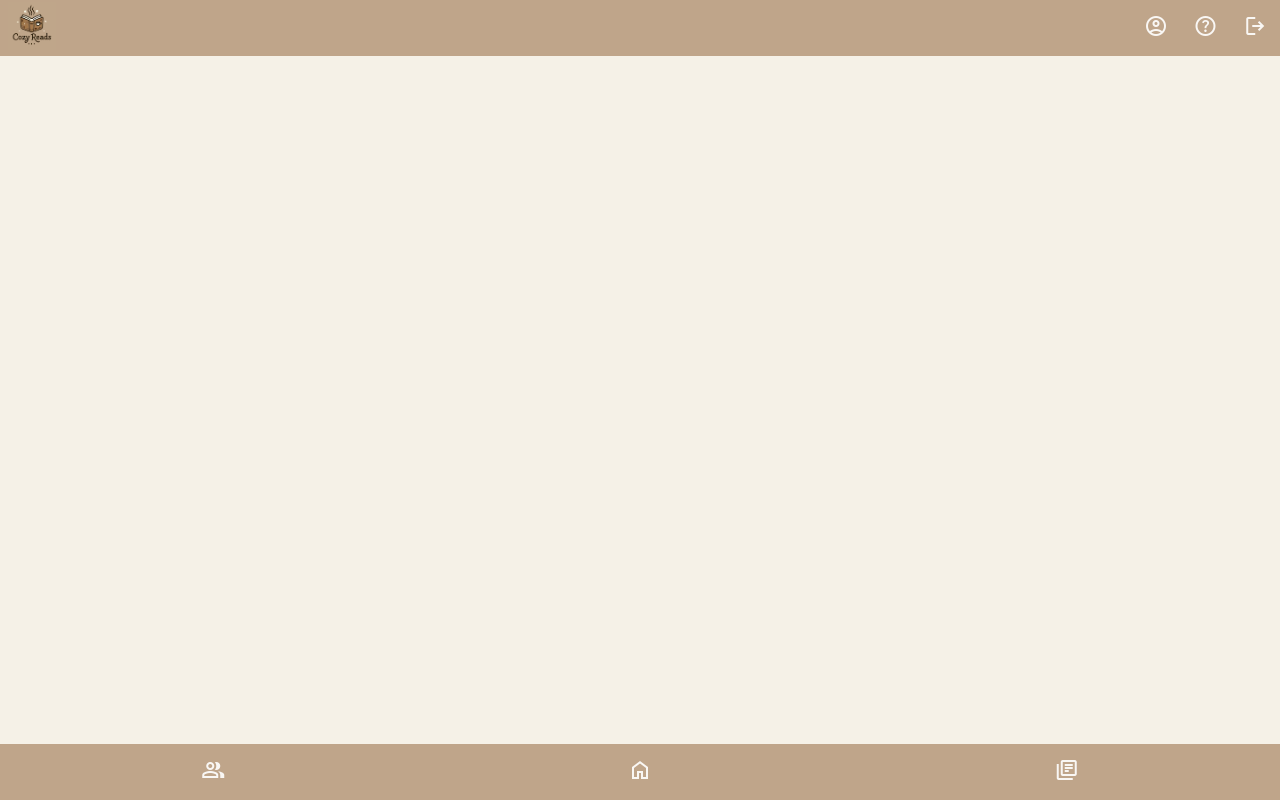
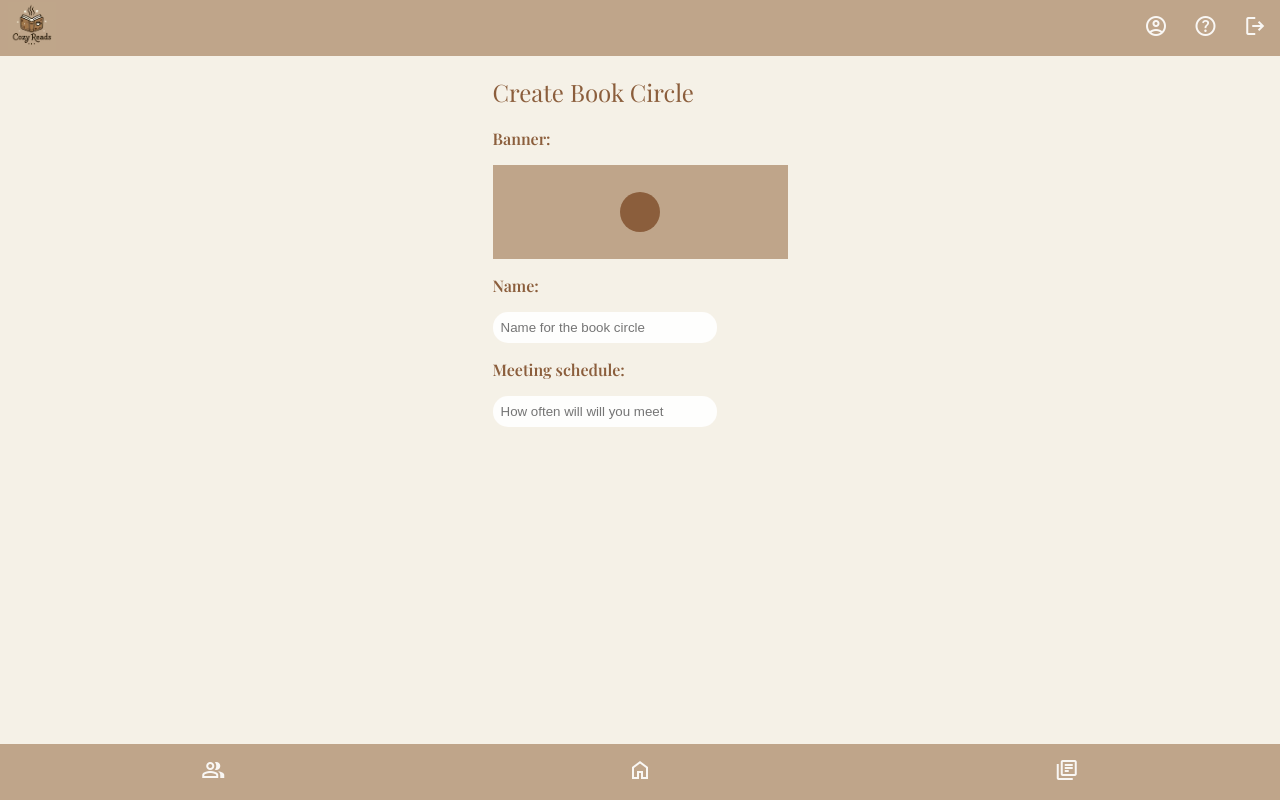
Before and after one commit to feliciabengtsson/cozy-reads, a React (Vite) app in the folder Frontend/: page /bookcircles/add in a window 1280 px wide. Built offline with nearby package versions, Linux system fonts and the light colour scheme; no server answers; a web font is replaced by a local one.

Commit message:
grund för lägga till cirkel

```diff
--- a/Frontend/src/globalStyles.tsx
+++ b/Frontend/src/globalStyles.tsx
@@ -34,7 +34,7 @@ const GlobalStyle = createGlobalStyle`
 		font-weight: 400;
 	}
 	h3 {
-		color: var(--color-neutral-dark);
+		color: var(--color-secondary);
 		font-size: 16px;
 		font-weight: 600;
 	}
--- a/Frontend/src/pages/CreateCircle.tsx
+++ b/Frontend/src/pages/CreateCircle.tsx
@@ -2,42 +2,58 @@ import styled from 'styled-components';
 import { useEffect, useState, Fragment } from 'react';
 
 const AddContainer = styled.div`
+    width: fit-content;
+    margin: auto;
+`;
+const BannerWrapper = styled.div`
+    display: flex;
+    justify-content: center;
+    align-items: center;
+    background-color: #bfa58a;
+    width: 295px;
+    height: 94px;
     @media (min-width: 890px) {
-
+    }
+`;
+const AddImage = styled.span`
+    background-color: #8b5e3c;
+    border: none;
+    height: 40px;
+    width: 40px;
+    border-radius: 50%;
+    @media (min-width: 890px) {
+    }
+`;
+const AddInput = styled.input`
+    background-color: rgba(255, 255, 255, 0.9);
+    width: 14rem;
+    border: none;
+    border-radius: 15px;
+    padding: 0.5rem;
+    @media (min-width: 890px) {
     }
 `;
 
-interface CircleType {
-    circle: {
-        circles_id: number;
-        name: string;
-        meetingSchedule: string;
-        currentlyReading: string;
-        latestComment: string;
-        nextMeetup: string;
-        image: string;
-    };
-}
-
 function CreateCircle() {
-    const [circles, setCircles] = useState<CircleType['circle'][]>([]);
-
-    useEffect(() => {
-        fetch('http://localhost:8080/bookcircles')
-            .then((response) => response.json())
-            .then((data) => {
-                console.log(data, 'result');
-
-                setCircles(data.slice(0, 3));
-                console.log(circles, 'circles');
-            });
-        // eslint-disable-next-line react-hooks/exhaustive-deps
-    }, []);
 
     return (
         <Fragment>
             <AddContainer>
-
+                <h2>Create Book Circle</h2>
+                <div>
+                    <h3>Banner:</h3>
+                    <BannerWrapper>
+                        <AddImage></AddImage>
+                    </BannerWrapper>
+                </div>
+                <div>
+                    <h3>Name:</h3>
+                    <AddInput type="text" placeholder='Name for the book circle'/>
+                </div>
+                <div>
+                    <h3>Meeting schedule:</h3>
+                    <AddInput type="text" placeholder='How often will will you meet'/>
+                </div>
             </AddContainer>
         </Fragment>
     );
```
